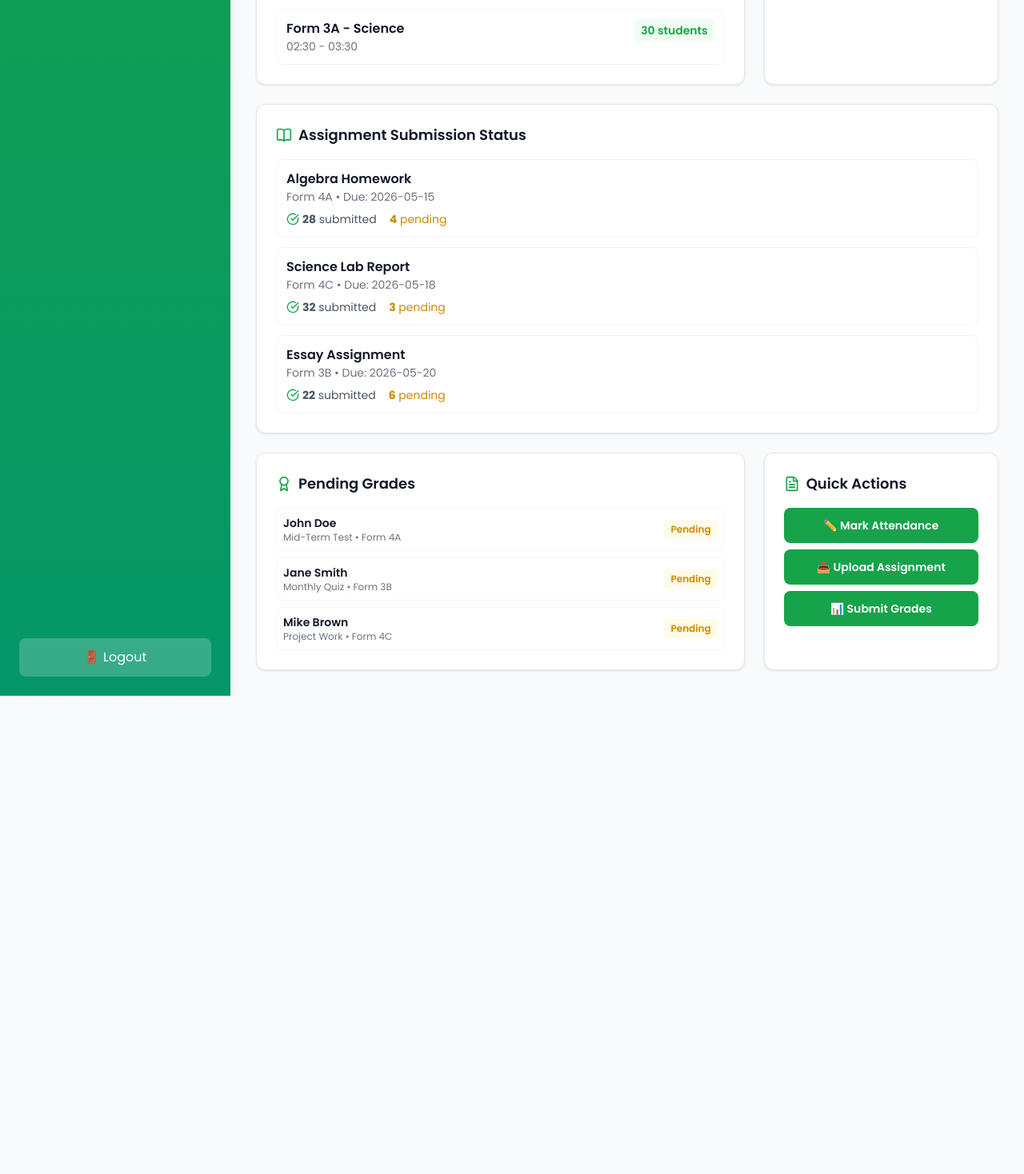
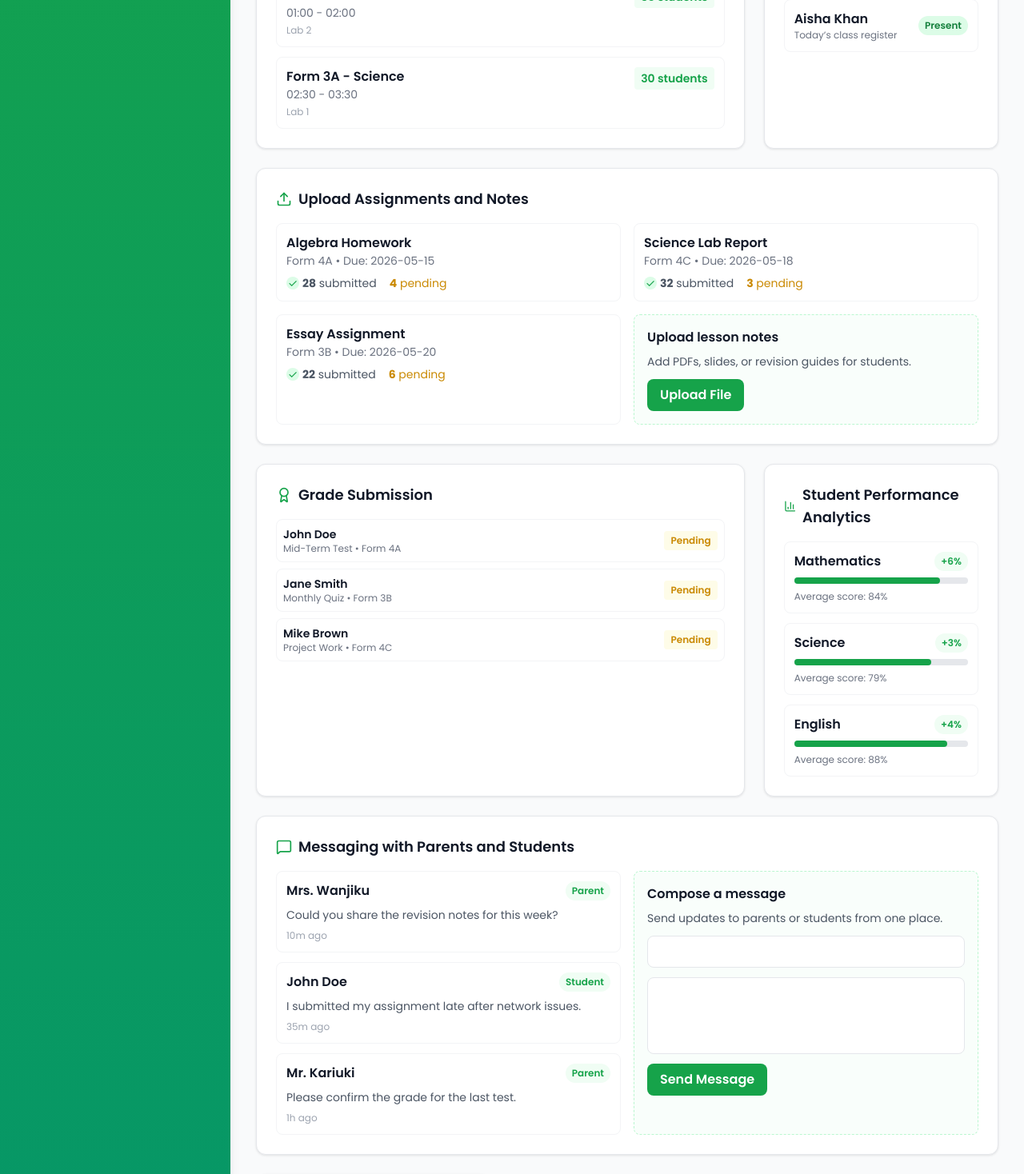
Before and after one commit to itaueliud/tstSchoolPortalDemo, a Next.js app: page /teacher/dashboard in a window 1280 px wide. Shown: the part 560-2028 px from the top of the page at 80% size. Before the commit the page ends 1430 px from the top, so only its background shows below. Built offline with nearby package versions, Linux system fonts and the light colour scheme.

Commit message:
Expand teacher dashboard with management, analytics, and messaging

```diff
--- a/pages/teacher/dashboard.tsx
+++ b/pages/teacher/dashboard.tsx
@@ -1,12 +1,19 @@
 import Layout from '../../components/Layout'
 import StatCard from '../../components/StatCard'
-import { Users, BookOpen, FileText, Bell, CheckCircle, Award, Calendar } from 'lucide-react'
+import { Calendar, ClipboardCheck, Upload, Award, BarChart3, MessageSquare, Bell } from 'lucide-react'
 
 const classes = [
-  { name: 'Form 4A - Mathematics', students: 32, period: '09:00 - 10:00' },
-  { name: 'Form 3B - Mathematics', students: 28, period: '10:30 - 11:30' },
-  { name: 'Form 4C - Science', students: 35, period: '01:00 - 02:00' },
-  { name: 'Form 3A - Science', students: 30, period: '02:30 - 03:30' },
+  { name: 'Form 4A - Mathematics', students: 32, period: '09:00 - 10:00', room: 'Room 12' },
+  { name: 'Form 3B - Mathematics', students: 28, period: '10:30 - 11:30', room: 'Room 9' },
+  { name: 'Form 4C - Science', students: 35, period: '01:00 - 02:00', room: 'Lab 2' },
+  { name: 'Form 3A - Science', students: 30, period: '02:30 - 03:30', room: 'Lab 1' },
+]
+
+const attendance = [
+  { student: 'John Doe', status: 'Present' },
+  { student: 'Jane Smith', status: 'Absent' },
+  { student: 'Mike Brown', status: 'Late' },
+  { student: 'Aisha Khan', status: 'Present' },
 ]
 
 const assignments = [
@@ -21,10 +28,21 @@ const pendingGrades = [
   { student: 'Mike Brown', exam: 'Project Work', class: 'Form 4C', status: 'Pending' },
 ]
 
+const performance = [
+  { subject: 'Mathematics', average: 84, trend: '+6%' },
+  { subject: 'Science', average: 79, trend: '+3%' },
+  { subject: 'English', average: 88, trend: '+4%' },
+]
+
+const messages = [
+  { name: 'Mrs. Wanjiku', role: 'Parent', message: 'Could you share the revision notes for this week?', time: '10m ago' },
+  { name: 'John Doe', role: 'Student', message: 'I submitted my assignment late after network issues.', time: '35m ago' },
+  { name: 'Mr. Kariuki', role: 'Parent', message: 'Please confirm the grade for the last test.', time: '1h ago' },
+]
+
 export default function TeacherDashboard(){
   return (
     <Layout role="teacher">
-      {/* Key Stats */}
       <div className="md:col-span-3 grid grid-cols-1 sm:grid-cols-2 lg:grid-cols-4 gap-4">
         <StatCard title="My Classes" value={4} />
         <StatCard title="Total Students" value={126} />
@@ -32,11 +50,10 @@ export default function TeacherDashboard(){
         <StatCard title="Pending Grades" value={23} />
       </div>
 
-      {/* My Classes */}
       <div className="md:col-span-2 card p-6">
         <div className="flex items-center gap-2 mb-4">
           <Calendar className="w-5 h-5 text-green-600" />
-          <h3 className="text-lg font-semibold text-gray-900">My Classes</h3>
+          <h3 className="text-lg font-semibold text-gray-900">Class Management</h3>
         </div>
         <div className="space-y-3">
           {classes.map((cls, idx) => (
@@ -45,6 +62,7 @@ export default function TeacherDashboard(){
                 <div className="flex-1">
                   <p className="font-semibold text-gray-900">{cls.name}</p>
                   <p className="text-sm text-gray-500">{cls.period}</p>
+                  <p className="text-xs text-gray-400 mt-1">{cls.room}</p>
                 </div>
                 <span className="text-sm font-semibold text-green-600 bg-green-50 px-2 py-1 rounded">
                   {cls.students} students
@@ -55,7 +73,142 @@ export default function TeacherDashboard(){
         </div>
       </div>
 
-      {/* Announcements */}
+      <div className="card p-6">
+        <div className="flex items-center gap-2 mb-4">
+          <ClipboardCheck className="w-5 h-5 text-green-600" />
+          <h3 className="text-lg font-semibold text-gray-900">Attendance Marking</h3>
+        </div>
+        <div className="space-y-3">
+          {attendance.map((student, idx) => (
+            <div key={idx} className="flex items-center justify-between p-3 border border-gray-100 rounded-lg hover:bg-gray-50 transition-colors">
+              <div>
+                <p className="font-semibold text-gray-900">{student.student}</p>
+                <p className="text-xs text-gray-500">Today’s class register</p>
+              </div>
+              <span className={`text-xs font-semibold px-2 py-1 rounded-full ${
+                student.status === 'Present'
+                  ? 'bg-green-100 text-green-700'
+                  : student.status === 'Late'
+                    ? 'bg-yellow-100 text-yellow-700'
+                    : 'bg-red-100 text-red-700'
+              }`}>
+                {student.status}
+              </span>
+            </div>
+          ))}
+        </div>
+      </div>
+
+      <div className="md:col-span-3 card p-6">
+        <div className="flex items-center gap-2 mb-4">
+          <Upload className="w-5 h-5 text-green-600" />
+          <h3 className="text-lg font-semibold text-gray-900">Upload Assignments and Notes</h3>
+        </div>
+        <div className="grid grid-cols-1 lg:grid-cols-2 gap-4">
+          {assignments.map((assignment, idx) => (
+            <div key={idx} className="p-3 border border-gray-100 rounded-lg hover:bg-gray-50 transition-colors">
+              <div className="flex items-start justify-between mb-2">
+                <div className="flex-1">
+                  <p className="font-semibold text-gray-900">{assignment.title}</p>
+                  <p className="text-sm text-gray-500">{assignment.class} • Due: {assignment.dueDate}</p>
+                </div>
+              </div>
+              <div className="flex items-center gap-4 text-sm">
+                <span className="flex items-center gap-1">
+                  <span className="inline-flex items-center justify-center w-4 h-4 rounded-full bg-green-100 text-green-600">✓</span>
+                  <span className="text-gray-600"><strong>{assignment.submitted}</strong> submitted</span>
+                </span>
+                <span className="text-yellow-600"><strong>{assignment.pending}</strong> pending</span>
+              </div>
+            </div>
+          ))}
+          <div className="p-4 border border-dashed border-green-200 rounded-lg bg-green-50/40">
+            <p className="font-semibold text-gray-900 mb-2">Upload lesson notes</p>
+            <p className="text-sm text-gray-600 mb-3">Add PDFs, slides, or revision guides for students.</p>
+            <button className="px-4 py-2 rounded-lg bg-green-600 text-white font-semibold hover:bg-green-700 transition-colors">
+              Upload File
+            </button>
+          </div>
+        </div>
+      </div>
+
+      <div className="md:col-span-2 card p-6">
+        <div className="flex items-center gap-2 mb-4">
+          <Award className="w-5 h-5 text-green-600" />
+          <h3 className="text-lg font-semibold text-gray-900">Grade Submission</h3>
+        </div>
+        <div className="space-y-2">
+          {pendingGrades.map((grade, idx) => (
+            <div key={idx} className="flex items-center justify-between p-2 border border-gray-100 rounded-lg hover:bg-gray-50 transition-colors">
+              <div className="flex-1">
+                <p className="text-sm font-semibold text-gray-900">{grade.student}</p>
+                <p className="text-xs text-gray-500">{grade.exam} • {grade.class}</p>
+              </div>
+              <span className="text-xs font-semibold text-yellow-600 bg-yellow-50 px-2 py-1 rounded">
+                {grade.status}
+              </span>
+            </div>
+          ))}
+        </div>
+      </div>
+
+      <div className="card p-6">
+        <div className="flex items-center gap-2 mb-4">
+          <BarChart3 className="w-5 h-5 text-green-600" />
+          <h3 className="text-lg font-semibold text-gray-900">Student Performance Analytics</h3>
+        </div>
+        <div className="space-y-3">
+          {performance.map((item, idx) => (
+            <div key={idx} className="p-3 border border-gray-100 rounded-lg">
+              <div className="flex items-center justify-between mb-2">
+                <p className="font-semibold text-gray-900">{item.subject}</p>
+                <span className="text-xs font-semibold text-green-600 bg-green-50 px-2 py-1 rounded-full">
+                  {item.trend}
+                </span>
+              </div>
+              <div className="w-full bg-gray-200 rounded-full h-2">
+                <div className="bg-green-600 h-2 rounded-full" style={{ width: `${item.average}%` }} />
+              </div>
+              <p className="text-xs text-gray-500 mt-2">Average score: {item.average}%</p>
+            </div>
+          ))}
+        </div>
+      </div>
+
+      <div className="md:col-span-3 card p-6">
+        <div className="flex items-center gap-2 mb-4">
+          <MessageSquare className="w-5 h-5 text-green-600" />
+          <h3 className="text-lg font-semibold text-gray-900">Messaging with Parents and Students</h3>
+        </div>
+        <div className="grid grid-cols-1 lg:grid-cols-2 gap-4">
+          <div className="space-y-3">
+            {messages.map((item, idx) => (
+              <div key={idx} className="p-3 border border-gray-100 rounded-lg hover:bg-gray-50 transition-colors">
+                <div className="flex items-center justify-between">
+                  <p className="font-semibold text-gray-900">{item.name}</p>
+                  <span className="text-xs font-semibold text-green-600 bg-green-50 px-2 py-1 rounded-full">
+                    {item.role}
+                  </span>
+                </div>
+                <p className="text-sm text-gray-600 mt-2">{item.message}</p>
+                <p className="text-xs text-gray-400 mt-2">{item.time}</p>
+              </div>
+            ))}
+          </div>
+          <div className="p-4 border border-dashed border-green-200 rounded-lg bg-green-50/40">
+            <p className="font-semibold text-gray-900 mb-2">Compose a message</p>
+            <p className="text-sm text-gray-600 mb-3">Send updates to parents or students from one place.</p>
+            <div className="space-y-3">
+              <div className="h-10 rounded-lg bg-white border border-gray-200" />
+              <div className="h-24 rounded-lg bg-white border border-gray-200" />
+              <button className="px-4 py-2 rounded-lg bg-green-600 text-white font-semibold hover:bg-green-700 transition-colors">
+                Send Message
+              </button>
+            </div>
+          </div>
+        </div>
+      </div>
+
       <div className="card p-6">
         <div className="flex items-center gap-2 mb-4">
           <Bell className="w-5 h-5 text-green-600" />
@@ -72,73 +225,6 @@ export default function TeacherDashboard(){
           </div>
         </div>
       </div>
-
-      {/* Assignments Status */}
-      <div className="md:col-span-3 card p-6">
-        <div className="flex items-center gap-2 mb-4">
-          <BookOpen className="w-5 h-5 text-green-600" />
-          <h3 className="text-lg font-semibold text-gray-900">Assignment Submission Status</h3>
-        </div>
-        <div className="space-y-3">
-          {assignments.map((assignment, idx) => (
-            <div key={idx} className="p-3 border border-gray-100 rounded-lg hover:bg-gray-50 transition-colors">
-              <div className="flex items-start justify-between mb-2">
-                <div className="flex-1">
-                  <p className="font-semibold text-gray-900">{assignment.title}</p>
-                  <p className="text-sm text-gray-500">{assignment.class} • Due: {assignment.dueDate}</p>
-                </div>
-              </div>
-              <div className="flex items-center gap-4 text-sm">
-                <span className="flex items-center gap-1">
-                  <CheckCircle className="w-4 h-4 text-green-600" />
-                  <span className="text-gray-600"><strong>{assignment.submitted}</strong> submitted</span>
-                </span>
-                <span className="text-yellow-600"><strong>{assignment.pending}</strong> pending</span>
-              </div>
-            </div>
-          ))}
-        </div>
-      </div>
-
-      {/* Pending Grades */}
-      <div className="md:col-span-2 card p-6">
-        <div className="flex items-center gap-2 mb-4">
-          <Award className="w-5 h-5 text-green-600" />
-          <h3 className="text-lg font-semibold text-gray-900">Pending Grades</h3>
-        </div>
-        <div className="space-y-2">
-          {pendingGrades.map((grade, idx) => (
-            <div key={idx} className="flex items-center justify-between p-2 border border-gray-100 rounded-lg hover:bg-gray-50 transition-colors">
-              <div className="flex-1">
-                <p className="text-sm font-semibold text-gray-900">{grade.student}</p>
-                <p className="text-xs text-gray-500">{grade.exam} • {grade.class}</p>
-              </div>
-              <span className="text-xs font-semibold text-yellow-600 bg-yellow-50 px-2 py-1 rounded">
-                {grade.status}
-              </span>
-            </div>
-          ))}
-        </div>
-      </div>
-
-      {/* Quick Actions */}
-      <div className="card p-6">
-        <div className="flex items-center gap-2 mb-4">
-          <FileText className="w-5 h-5 text-green-600" />
-          <h3 className="text-lg font-semibold text-gray-900">Quick Actions</h3>
-        </div>
-        <div className="flex flex-col gap-2">
-          <button className="p-3 bg-green-600 text-white rounded-lg hover:bg-green-700 transition-colors font-semibold text-sm">
-            ✏️ Mark Attendance
-          </button>
-          <button className="p-3 bg-green-600 text-white rounded-lg hover:bg-green-700 transition-colors font-semibold text-sm">
-            📤 Upload Assignment
-          </button>
-          <button className="p-3 bg-green-600 text-white rounded-lg hover:bg-green-700 transition-colors font-semibold text-sm">
-            📊 Submit Grades
-          </button>
-        </div>
-      </div>
     </Layout>
   )
 }
```
